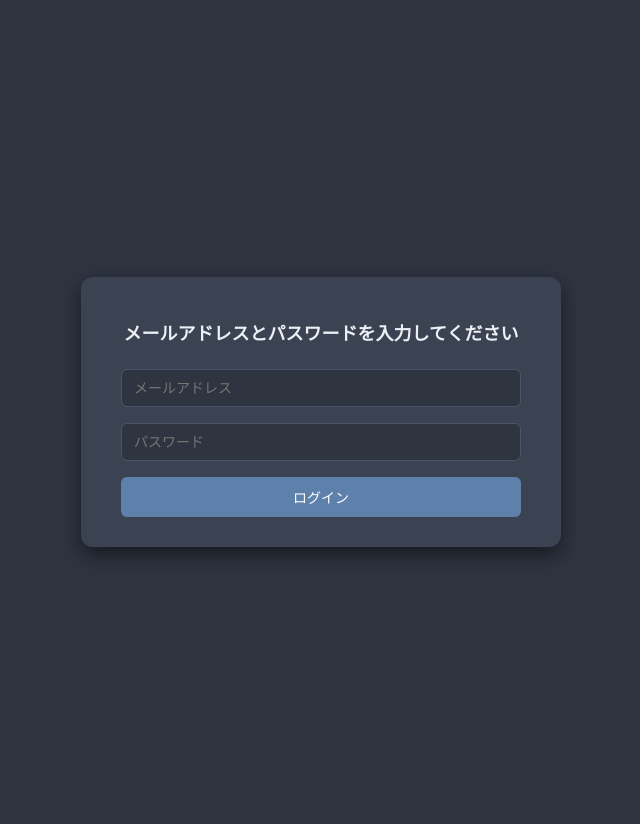
After one commit to gasusxdz-oss/electrical-equipment-db, a Flask app: page /login in a window 1280 px wide. The commit adds this page. Shown: the whole page, without its empty margins (319-959 px from the left). Run offline with Flask 3, Linux system fonts and the light colour scheme.

Commit message:
Add files via upload

```diff
--- a/app.py
+++ b/app.py
@@ -1,23 +1,49 @@
 # app.py
 import os
 import json
-from flask import Flask, render_template, request, jsonify
+from flask import Flask, render_template, request, jsonify, redirect, url_for, session
 from flask_cors import CORS
 import pandas as pd
 import numpy as np
 
-# Firestore imports (optional)
+# optional external libs (pyrebase)
+try:
+    import pyrebase
+    PYREBASE_AVAILABLE = True
+except Exception:
+    PYREBASE_AVAILABLE = False
+
+# Firebase Admin (Firestore) optional
 try:
     import firebase_admin
     from firebase_admin import credentials, firestore
-    FIREBASE_AVAILABLE = True
+    FIREBASE_ADMIN_AVAILABLE = True
 except Exception:
-    FIREBASE_AVAILABLE = False
+    FIREBASE_ADMIN_AVAILABLE = False
 
+# Flask app
 app = Flask(__name__, static_folder="static", template_folder="templates")
+app.config['SECRET_KEY'] = os.environ.get("FLASK_SECRET_KEY") or os.urandom(24)
 CORS(app)
 
-# ----- 設定 -----
+# --- pyrebase 初期化（存在すれば） ---
+auth = None
+if PYREBASE_AVAILABLE and os.path.exists("firebaseConfig.json"):
+    try:
+        with open("firebaseConfig.json", "r", encoding="utf-8") as f:
+            firebaseConfig = json.load(f)
+        firebase = pyrebase.initialize_app(firebaseConfig)
+        auth = firebase.auth()
+    except Exception as e:
+        print("pyrebase init failed:", e)
+        auth = None
+else:
+    if not PYREBASE_AVAILABLE:
+        print("pyrebase not installed; Firebase auth disabled.")
+    else:
+        print("firebaseConfig.json not found; Firebase auth disabled.")
+
+# --- Firestore 初期化設定（オプション） ---
 FIREBASE_CRED_PATH = os.getenv("GOOGLE_APPLICATION_CREDENTIALS", "electrical-equipment-db-firebase-adminsdk-fbsvc-816a1b8dc7.json")
 FIRESTORE_COLLECTION = "buildings"
 
@@ -25,7 +51,6 @@ FIRESTORE_COLLECTION = "buildings"
 _df_cache = None
 
 def _load_sample_data():
-    # Firestore が使えない時のサンプルデータ（最低限の列を持つ）
     data = [
         {"建物名称":"Aビル","建物用途":"生産施設","発行目的":"実施設計図","設計会社":"大成建設","変圧器の主な設置場所":"地上",
          "延床面積 [㎡]": 1200.0, "合計設備容量 [kVA]": 500.0, "一般電灯容量 [kVA]": 50.0, "階数": 3},
@@ -45,8 +70,9 @@ def load_firestore_data():
     if _df_cache is not None:
         return _df_cache
 
+    df = None
     # Try Firestore if available and credential file exists
-    if FIREBASE_AVAILABLE and os.path.exists(FIREBASE_CRED_PATH):
+    if FIREBASE_ADMIN_AVAILABLE and os.path.exists(FIREBASE_CRED_PATH):
         try:
             if not firebase_admin._apps:
                 cred = credentials.Certificate(FIREBASE_CRED_PATH)
@@ -72,7 +98,6 @@ def load_firestore_data():
         if c in df.columns:
             df[c] = pd.to_numeric(df[c], errors="coerce")
 
-    # 欠損列に対して空列を入れておく（フロントが期待する列）
     expected_cols = ["建物名称","建物用途","発行目的","設計会社","変圧器の主な設置場所"] + numeric_cols
     for c in expected_cols:
         if c not in df.columns:
@@ -81,7 +106,7 @@ def load_firestore_data():
     _df_cache = df
     return df
 
-# usage color map (Python側で定義。フロントにも渡す)
+# usage color map
 USAGE_COLORS = {
     "生産施設": "#7FB3D5",
     "研究施設": "#82E0AA",
@@ -89,21 +114,42 @@ USAGE_COLORS = {
     "その他": "#D7BDE2"
 }
 
-# ----- ルート: メインページ -----
-@app.route("/")
+# ----- ルート: ログイン / インデックス / ログアウト -----
+@app.route('/login', methods=['GET', 'POST'])
+def login():
+    if request.method == 'GET':
+        return render_template("login.html", msg="")
+    if auth is None:
+        return render_template("login.html", msg="認証機能が利用できません（サーバー設定を確認してください）。")
+    email = request.form.get('email', '').strip()
+    password = request.form.get('password', '')
+    try:
+        user = auth.sign_in_with_email_and_password(email, password)
+        session['usr'] = email
+        return redirect(url_for('index'))
+    except Exception:
+        return render_template("login.html", msg="メールアドレスまたはパスワードが間違っています。")
+
+@app.route("/", methods=['GET'])
 def index():
+    usr = session.get('usr')
+    # 未ログインならログインページへ（認証無効時はログイン無しで進める想定にしたければここを変更）
+    if usr is None and auth is not None:
+        return redirect(url_for('login'))
+
     df = load_firestore_data()
-    # フロントで選択肢に使う列名一覧（表示順序は任意）
     cols = ["延床面積 [㎡]","生産エリアの延床面積 [㎡]","非生産エリアの延床面積 [㎡]","建築面積 [㎡]","階数",
             "合計設備容量 [kVA]","一般電灯容量 [kVA]","一般動力容量 [kVA]","一般動力(400V)容量 [kVA]",
             "生産電灯容量 [kVA]","生産動力容量 [kVA]","生産動力(400V)容量 [kVA]","合計変圧器容量 [kVA]"]
-    # フィルタ用のユニーク値（チェックボックス用）
-    usages = sorted([str(x) for x in df["建物用途"].dropna().unique()])
-    purposes = sorted([str(x) for x in df["発行目的"].dropna().unique()])
-    companies = sorted([str(x) for x in df["設計会社"].dropna().unique()])
-    transformers = sorted([str(x) for x in df["変圧器の主な設置場所"].dropna().unique()])
+
+    # dropna の前に列が存在することを確認
+    usages = sorted([str(x) for x in df["建物用途"].dropna().unique()]) if "建物用途" in df.columns else []
+    purposes = sorted([str(x) for x in df["発行目的"].dropna().unique()]) if "発行目的" in df.columns else []
+    companies = sorted([str(x) for x in df["設計会社"].dropna().unique()]) if "設計会社" in df.columns else []
+    transformers = sorted([str(x) for x in df["変圧器の主な設置場所"].dropna().unique()]) if "変圧器の主な設置場所" in df.columns else []
 
     return render_template("index.html",
+                           usr=usr,
                            columns=cols,
                            usages=usages,
                            purposes=purposes,
@@ -111,26 +157,22 @@ def index():
                            transformers=transformers,
                            usage_colors=USAGE_COLORS)
 
+@app.route('/logout')
+def logout():
+    session.pop('usr', None)
+    return redirect(url_for('login'))
+
 # ----- データ API -----
 @app.route("/api/get_data", methods=["POST"])
 def api_get_data():
-    """
-    期待される JSON:
-    {
-      x_col, y_col, graph_type ("散布図"|"ヒストグラム"),
-      degree (1|2|3),
-      filters: { "建物用途":[...], "発行目的":[...], "設計会社":[...], "変圧器の主な設置場所":[...] },
-      capacity_min, capacity_max,
-      log_x (bool), log_y (bool),
-      search (string)
-    }
-    戻り値は Plotly に渡しやすい JSON 構造。
-    """
     body = request.get_json(force=True)
     x_col = body.get("x_col")
     y_col = body.get("y_col")
     graph_type = body.get("graph_type", "散布図")
-    degree = int(body.get("degree", 1))
+    try:
+        degree = int(body.get("degree", 1))
+    except Exception:
+        degree = 1
     filters = body.get("filters", {}) or {}
     capacity_min = body.get("capacity_min", None)
     capacity_max = body.get("capacity_max", None)
@@ -149,7 +191,7 @@ def api_get_data():
     }
     for key, colname in filter_map.items():
         allow = filters.get(key, [])
-        if allow:
+        if allow and colname in df.columns:
             df = df[df[colname].isin(allow)]
 
     # 容量範囲フィルタ（合計設備容量を対象）
@@ -157,73 +199,80 @@ def api_get_data():
         try:
             minv = float(capacity_min)
             if "合計設備容量 [kVA]" in df.columns:
-                df = df[df["合計設備容量 [kVA]"].astype(float) >= minv]
+                df = df[pd.to_numeric(df["合計設備容量 [kVA]"], errors="coerce") >= minv]
         except Exception:
             pass
     if capacity_max is not None and str(capacity_max).strip() != "":
         try:
             maxv = float(capacity_max)
             if "合計設備容量 [kVA]" in df.columns:
-                df = df[df["合計設備容量 [kVA]"].astype(float) <= maxv]
+                df = df[pd.to_numeric(df["合計設備容量 [kVA]"], errors="coerce") <= maxv]
         except Exception:
             pass
 
     # 検索（建物名称）
-    if search:
-        if "建物名称" in df.columns:
-            df = df[df["建物名称"].fillna("").str.lower().str.contains(search, na=False)]
+    if search and "建物名称" in df.columns:
+        df = df[df["建物名称"].fillna("").str.lower().str.contains(search, na=False)]
 
-    # NaN 切り捨て
-    if x_col not in df.columns or (graph_type == "散布図" and y_col not in df.columns):
+    # 必要列チェック
+    if x_col not in df.columns or (graph_type == "散布図" and (y_col not in df.columns)):
         return jsonify({"error":"指定された列が存在しません"}), 400
 
     # 散布図
     if graph_type == "散布図":
         df_plot = df.dropna(subset=[x_col, y_col]).copy()
-        # 数値変換
         df_plot[x_col] = pd.to_numeric(df_plot[x_col], errors="coerce")
         df_plot[y_col] = pd.to_numeric(df_plot[y_col], errors="coerce")
-        df_plot = df_plot.dropna(subset=[x_col,y_col])
+        df_plot = df_plot.dropna(subset=[x_col, y_col])
 
         traces = []
-        # グループごとに色分け
-        for usage, group in df_plot.groupby("建物用途"):
-            color = USAGE_COLORS.get(usage, "#999999")
+        group_col = "建物用途" if "建物用途" in df_plot.columns else None
+        if group_col:
+            groups = df_plot.groupby(group_col)
+        else:
+            groups = [("全体", df_plot)]
+
+        for usage, group in groups:
+            usage_str = usage if (usage is not None and str(usage).strip() != "") else "未定義"
+            color = USAGE_COLORS.get(usage_str, "#999999")
             trace = {
                 "type":"scatter",
                 "mode":"markers",
-                "name": usage if usage is not None else "未定義",
-                "x": group[x_col].tolist(),
-                "y": group[y_col].tolist(),
-                "marker": {"size":8},
+                "name": usage_str,
+                "x": group[x_col].astype(float).tolist(),
+                "y": group[y_col].astype(float).tolist(),
+                "marker": {"size":8, "color": color},
                 "customdata": group[["建物名称","発行目的","設計会社", x_col, y_col]].fillna("").astype(str).values.tolist()
             }
-            # set marker color
-            trace["marker"]["color"] = color
             traces.append(trace)
 
-        # ハイライト（検索対象は既にフィルタされているため、別枠で返す）
+        # ハイライト
         highlight = []
-        if search:
+        if search and "建物名称" in df.columns:
             df_high = load_firestore_data().copy()
             df_high = df_high[df_high["建物名称"].fillna("").str.lower().str.contains(search, na=False)]
-            df_high = df_high.dropna(subset=[x_col,y_col])
-            highlight = [{
-                "x": df_high[x_col].tolist(),
-                "y": df_high[y_col].tolist(),
-                "marker": {"size":14, "color":"rgba(255,0,0,0.6),", "symbol":"circle-open"},
-                "type":"scatter",
-                "mode":"markers+lines",
-                "name":"検索ハイライト"
-            }] if not df_high.empty else []
+            if not df_high.empty and x_col in df_high.columns and y_col in df_high.columns:
+                df_high = df_high.dropna(subset=[x_col, y_col])
+                df_high[x_col] = pd.to_numeric(df_high[x_col], errors="coerce")
+                df_high[y_col] = pd.to_numeric(df_high[y_col], errors="coerce")
+                df_high = df_high.dropna(subset=[x_col, y_col])
+                if not df_high.empty:
+                    highlight = [{
+                        "x": df_high[x_col].astype(float).tolist(),
+                        "y": df_high[y_col].astype(float).tolist(),
+                        "marker": {"size":14, "color":"rgba(255,0,0,0.6)", "symbol":"circle-open"},
+                        "type":"scatter",
+                        "mode":"markers",
+                        "name":"検索ハイライト"
+                    }]
 
         # 近似多項式（全データで計算）
         fit = None
+        eq = ""
         try:
             if len(df_plot) >= max(2, degree+1):
                 x = df_plot[x_col].astype(float).values
                 y = df_plot[y_col].astype(float).values
-                # 数値が非正あるいは同一直線で polyfit が失敗する場合に備えて try
                 coeffs = np.polyfit(x, y, degree)
                 p = np.poly1d(coeffs)
                 x_sorted = np.linspace(np.nanmin(x), np.nanmax(x), 200)
@@ -235,7 +284,6 @@ def api_get_data():
                     "mode": "lines",
                     "line": {"width":1.5, "color":"#1f77b4"}
                 }
-                # 近似式文字列（人間可読）
                 terms = []
                 n = len(coeffs)-1
                 for i, c in enumerate(coeffs):
@@ -269,21 +317,29 @@ def api_get_data():
         df_plot = df.dropna(subset=[x_col]).copy()
         df_plot[x_col] = pd.to_numeric(df_plot[x_col], errors="coerce")
         df_plot = df_plot.dropna(subset=[x_col])
-        # bins を固定数で作る
         bins = int(body.get("bins", 20))
         try:
             counts, bin_edges = np.histogram(df_plot[x_col].values, bins=bins)
-            # グループ別に積み上げたい場合は別途実装（ここではカテゴリ別に半透明で重ねる）
             traces = []
-            for usage, group in df_plot.groupby("建物用途"):
-                counts_g, _ = np.histogram(group[x_col].values, bins=bin_edges)
+            if "建物用途" in df_plot.columns:
+                for usage, group in df_plot.groupby("建物用途"):
+                    usage_str = usage if (usage is not None and str(usage).strip() != "") else "未定義"
+                    counts_g, _ = np.histogram(group[x_col].values, bins=bin_edges)
+                    traces.append({
+                        "type":"bar",
+                        "name": usage_str,
+                        "x": bin_edges[:-1].tolist(),
+                        "y": counts_g.tolist(),
+                        "marker": {"color": USAGE_COLORS.get(usage_str, "#888888")},
+                    })
+            else:
                 traces.append({
                     "type":"bar",
-                    "name": usage,
+                    "name":"件数",
                     "x": bin_edges[:-1].tolist(),
-                    "y": counts_g.tolist(),
-                    "marker": {"color": USAGE_COLORS.get(usage, "#888888")},
+                    "y": counts.tolist(),
                 })
+
             response = {
                 "traces": traces,
                 "xaxis": {"title": x_col, "type": ("log" if log_x else "linear")},
@@ -293,11 +349,9 @@ def api_get_data():
             return jsonify(response)
         except Exception as e:
             return jsonify({"error": str(e)}), 500
-
     else:
         return jsonify({"error":"不明な graph_type"}), 400
 
-
 if __name__ == "__main__":
     # デバッグ実行（本番は Gunicorn 等を推奨）
-    app.run(host="0.0.0.0", port=5000, debug=True)
+    app.run(host="0.0.0.0", port=int(os.environ.get("PORT", 5000)), debug=True)
--- a/templates/index.html
+++ b/templates/index.html
@@ -12,6 +12,7 @@
   <div class="app">
     <header>
       <h1>建物データ分析ツール（Web版）</h1>
+      <a href="/logout">ログアウト</a>
     </header>
 
     <section class="controls">
@@ -89,7 +90,7 @@
     </section>
 
     <footer>
-      <small>Firestore のデータを利用します。JSON キーがない場合はサンプルデータで動作します。</small>
+      <small>Cloudのデータを利用します。データを取得できない場合はサンプルデータで動作します。</small>
     </footer>
   </div>
 
--- /dev/null
+++ b/templates/login.html
@@ -0,0 +1,88 @@
+<!doctype html>
+<html lang="ja">
+<head>
+  <meta charset="utf-8">
+  <title>ログイン - 建物データ分析ツール</title>
+  <meta name="viewport" content="width=device-width,initial-scale=1">
+  <link rel="stylesheet" href="/static/style.css">
+  <style>
+    /* ログイン専用のスタイル */
+    body {
+      display: flex;
+      justify-content: center;
+      align-items: center;
+      min-height: 100vh;
+      background: var(--bg);
+      color: var(--text);
+      font-family: "Meiryo", "Segoe UI", Arial, sans-serif;
+      margin: 0;
+    }
+
+    .login-container {
+      background: var(--panel);
+      padding: 30px 40px;
+      border-radius: 12px;
+      box-shadow: 0 8px 20px rgba(0,0,0,0.5);
+      width: 100%;
+      max-width: 400px;
+      text-align: center;
+    }
+
+    .login-container h1 {
+      font-size: 18px;
+      margin-bottom: 24px;
+      color: var(--text);
+    }
+
+    .login-container input[type="text"],
+    .login-container input[type="password"] {
+      width: 100%;
+      padding: 10px 12px;
+      margin-bottom: 16px;
+      border-radius: 6px;
+      border: 1px solid var(--muted);
+      background: #2F3540;
+      color: var(--text);
+      font-size: 14px;
+      box-sizing: border-box; /* パディング込みで幅を調整 */
+    }
+
+    .login-container input[type="submit"] {
+      width: 100%;
+      padding: 10px;
+      background: var(--accent);
+      border: none;
+      border-radius: 6px;
+      color: white;
+      font-size: 14px;
+      cursor: pointer;
+      transition: background 0.2s;
+    }
+
+    .login-container input[type="submit"]:hover {
+      background: #81A1C1;
+    }
+
+    .login-container .msg {
+      margin-top: 12px;
+      font-size: 13px;
+      color: orangered;
+    }
+  </style>
+</head>
+<body>
+
+  <div class="login-container">
+    <h1>メールアドレスとパスワードを入力してください</h1>
+    <form action='login' method='POST'>
+        <input type='text' name='email' id='email' placeholder='メールアドレス' required/>
+        <input type='password' name='password' id='password' placeholder='パスワード' required/>
+        <input type='submit' name='submit' value='ログイン'/>
+    </form>
+    {% if msg %}
+      <div class="msg">{{msg}}</div>
+    {% endif %}
+  </div>
+
+</body>
+</html>
```
Also changed, not shown: static/script.js (+33 -6 lines).
